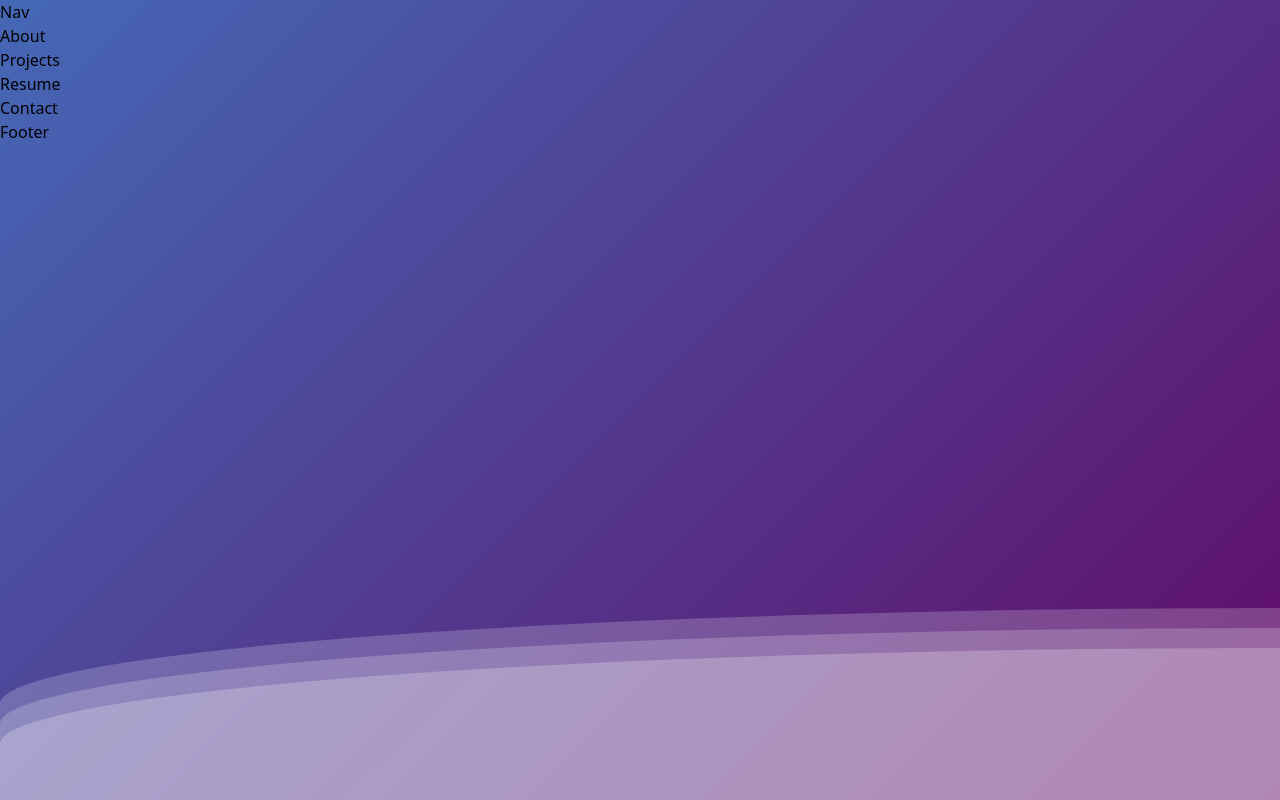
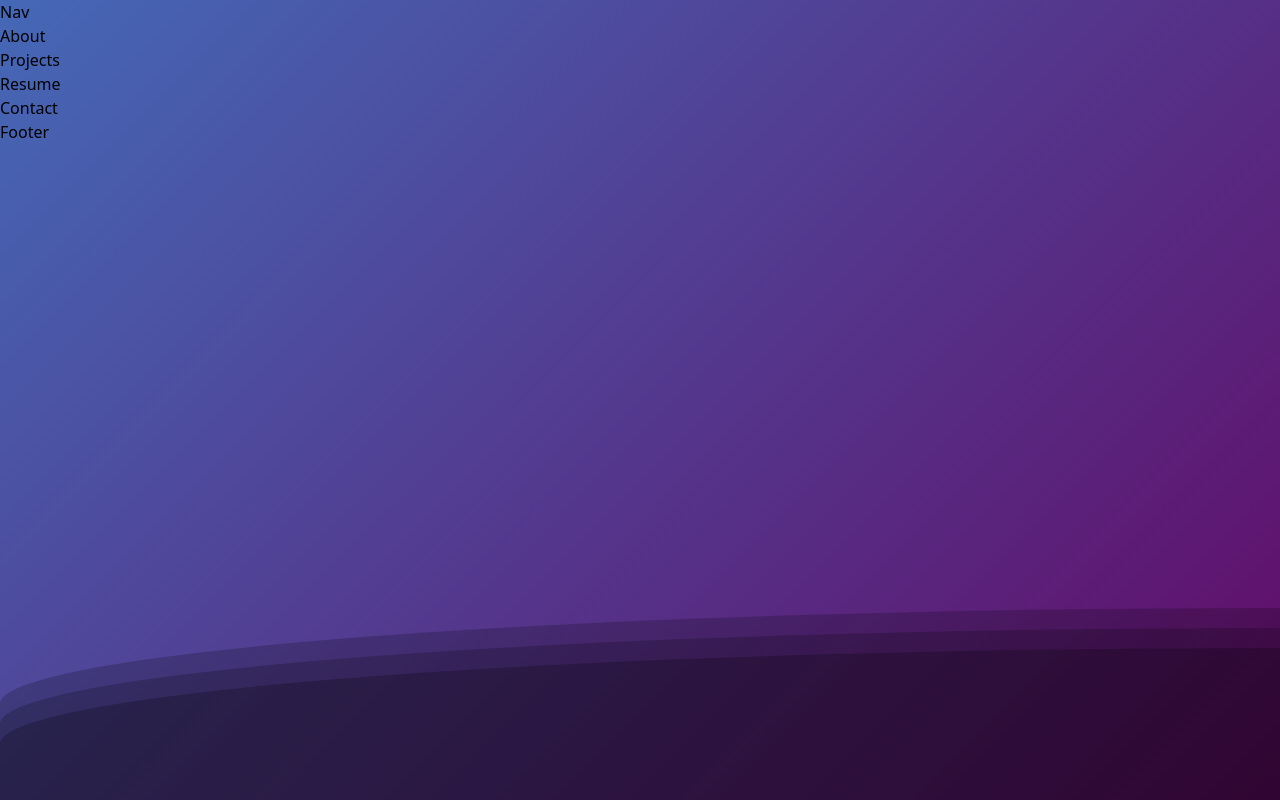
Before and after one commit to AveryNewhart/new-portfolio, a Vue app: page / in a window 1280 px wide. Built offline with nearby package versions, Linux system fonts and the light colour scheme.

Commit message:
changed colors in background

```diff
--- a/src/components/Background.vue
+++ b/src/components/Background.vue
@@ -24,7 +24,7 @@
   }
 
   .wave {
-    background: rgb(255 255 255 / 25%);
+    background: rgba(0, 0, 0, 0.25);
     border-radius: 1000% 1000% 0 0;
     position: absolute;
     width: 200%;
@@ -72,7 +72,7 @@
       rgba(101, 0, 94, 1) 3%,
       rgba(60, 132, 206, 1) 38%,
       rgba(48, 238, 226, 1) 68%,
-      rgba(255, 25, 25, 1) 98%
+      rgb(29, 255, 25) 98%
     );
     animation: gradient 15s ease infinite;
     background-size: 400% 400%;
```
